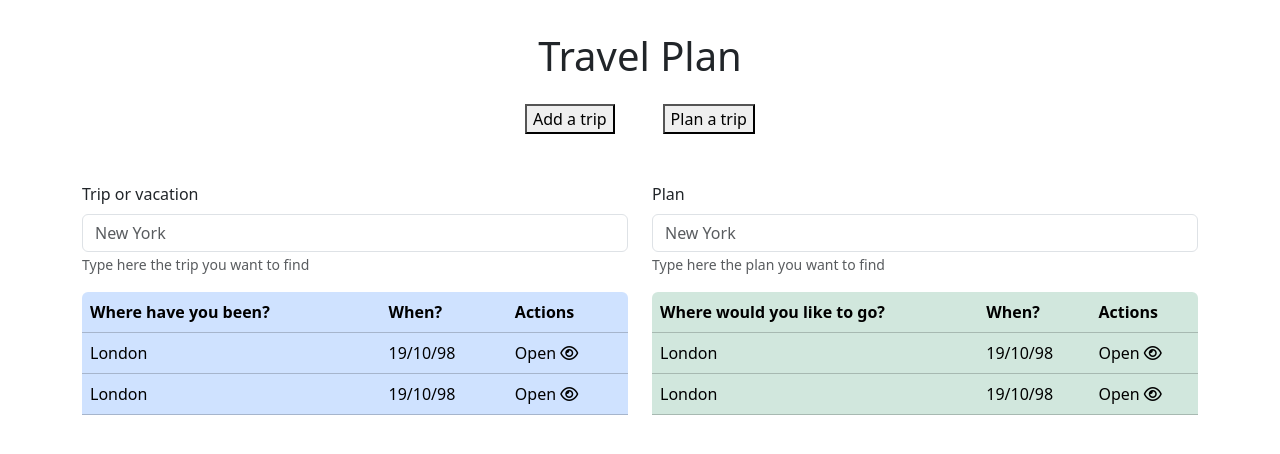
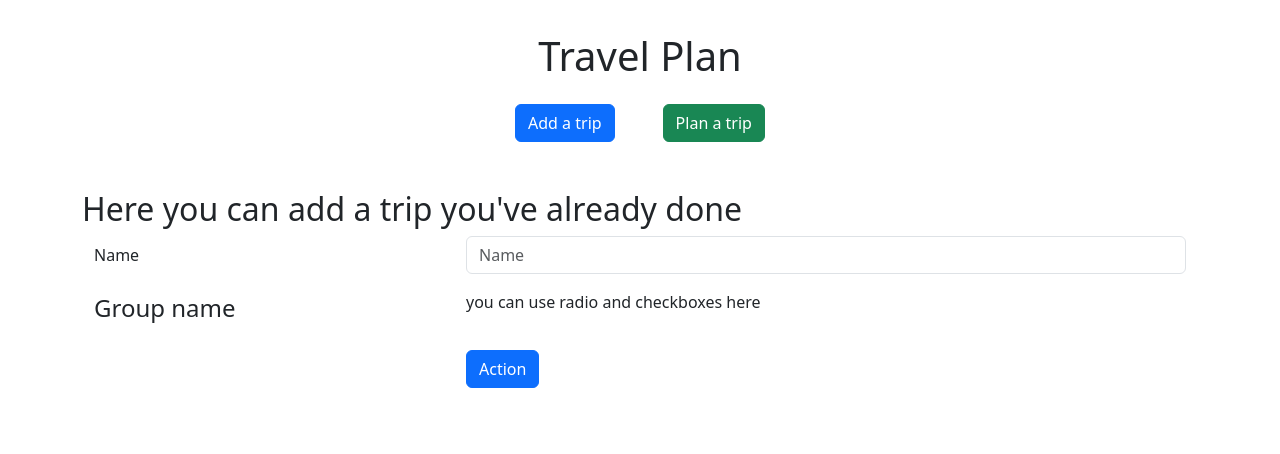
Before and after one commit to simone-nolberto/travel-plan, a Vue app: page /addtrip in a window 1280 px wide. Shown: the top 454 px of the page. Built offline with nearby package versions, Linux system fonts and the light colour scheme.

Commit message:
add router for various pages

```diff
--- a/package.json
+++ b/package.json
@@ -9,7 +9,8 @@
     "preview": "vite preview"
   },
   "dependencies": {
-    "vue": "^3.4.35"
+    "vue": "^3.4.35",
+    "vue-router": "^4.4.3"
   },
   "devDependencies": {
     "@vitejs/plugin-vue": "^5.1.2",
--- a/src/App.vue
+++ b/src/App.vue
@@ -1,6 +1,6 @@
 <script>
 import Header from "./components/Header.vue";
-import Main from "./components/Main.vue";
+import { RouterView } from "vue-router";
 
 export default {
   name: "Travel Plan",
@@ -9,14 +9,13 @@ export default {
   },
   components: {
     Header,
-    Main,
   },
 };
 </script>
 
 <template>
   <Header></Header>
-  <Main></Main>
+  <router-view></router-view>
 </template>
 
 <style></style>
--- /dev/null
+++ b/src/components/AddTrip.vue
@@ -0,0 +1,45 @@
+<script>
+export default {
+  name: "AddTrip",
+  data() {
+    return {};
+  },
+};
+</script>
+
+<template>
+  <main class="container">
+    <h2>Here you can add a trip you've already done</h2>
+    <div class="row">
+      <div class="col">
+        <div class="container">
+          <form>
+            <div class="mb-3 row">
+              <label for="inputName" class="col-4 col-form-label">Name</label>
+              <div class="col-8">
+                <input
+                  type="text"
+                  class="form-control"
+                  name="inputName"
+                  id="inputName"
+                  placeholder="Name"
+                />
+              </div>
+            </div>
+            <fieldset class="mb-3 row">
+              <legend class="col-form-legend col-4">Group name</legend>
+              <div class="col-8">you can use radio and checkboxes here</div>
+            </fieldset>
+            <div class="mb-3 row">
+              <div class="offset-sm-4 col-sm-8">
+                <button type="submit" class="btn btn-primary">Action</button>
+              </div>
+            </div>
+          </form>
+        </div>
+      </div>
+    </div>
+  </main>
+</template>
+
+<style></style>
--- a/src/components/Header.vue
+++ b/src/components/Header.vue
@@ -1,4 +1,7 @@
 <script>
+import AddTrip from "./AddTrip.vue";
+import { RouterLink } from "vue-router";
+
 export default {
   name: "Header",
   data() {
@@ -14,8 +17,16 @@ export default {
 
       <div class="right-buttons">
         <ul class="d-flex gap-5 list-unstyled">
-          <li><button>Add a trip</button></li>
-          <li><button>Plan a trip</button></li>
+          <li>
+            <router-link :to="{ name: 'add' }" class="btn btn-primary">
+              Add a trip
+            </router-link>
+          </li>
+          <li>
+            <router-link :to="{ name: 'plan' }" class="btn btn-success">
+              Plan a trip
+            </router-link>
+          </li>
         </ul>
       </div>
     </div>
--- a/src/components/Main.vue
+++ b/src/components/Home.vue
@@ -1,6 +1,6 @@
 <script>
 export default {
-  name: "Main",
+  name: "Home",
   data() {
     return {};
   },
--- /dev/null
+++ b/src/components/PlanTrip.vue
@@ -0,0 +1,46 @@
+<script>
+export default {
+  name: "PlanTrip",
+  data() {
+    return {};
+  },
+};
+</script>
+
+<template>
+  <main class="container">
+    <h2>Here you can plan the trip of your dreams</h2>
+
+    <div class="row">
+      <div class="col">
+        <div class="container">
+          <form>
+            <div class="mb-3 row">
+              <label for="inputName" class="col-4 col-form-label">Name</label>
+              <div class="col-8">
+                <input
+                  type="text"
+                  class="form-control"
+                  name="inputName"
+                  id="inputName"
+                  placeholder="Name"
+                />
+              </div>
+            </div>
+            <fieldset class="mb-3 row">
+              <legend class="col-form-legend col-4">Group name</legend>
+              <div class="col-8">you can use radio and checkboxes here</div>
+            </fieldset>
+            <div class="mb-3 row">
+              <div class="offset-sm-4 col-sm-8">
+                <button type="submit" class="btn btn-primary">Action</button>
+              </div>
+            </div>
+          </form>
+        </div>
+      </div>
+    </div>
+  </main>
+</template>
+
+<style></style>
--- a/src/main.js
+++ b/src/main.js
@@ -1,5 +1,6 @@
 import { createApp } from 'vue'
 import './style.css'
 import App from './App.vue'
+import { router } from './router'
 
-createApp(App).mount('#app')
+createApp(App).use(router).mount('#app')
--- /dev/null
+++ b/src/router.js
@@ -0,0 +1,27 @@
+import { createRouter, createWebHistory } from 'vue-router';
+import Home from './components/Home.vue';
+import AddTrip from './components/AddTrip.vue';
+import PlanTrip from './components/PlanTrip.vue';
+
+const router = createRouter({
+    history: createWebHistory(),
+    routes: [
+        {
+            path: '/',
+            name: 'home',
+            component: Home
+        },
+        {
+            path: '/addtrip',
+            name: 'add',
+            component: AddTrip,
+        },
+        {
+            path: '/plantrip',
+            name: 'plan',
+            component: PlanTrip,
+        },
+
+    ]
+});
+export { router };
```
Also changed, not shown: 1 other file (tests, documents, lock files or other folders).
